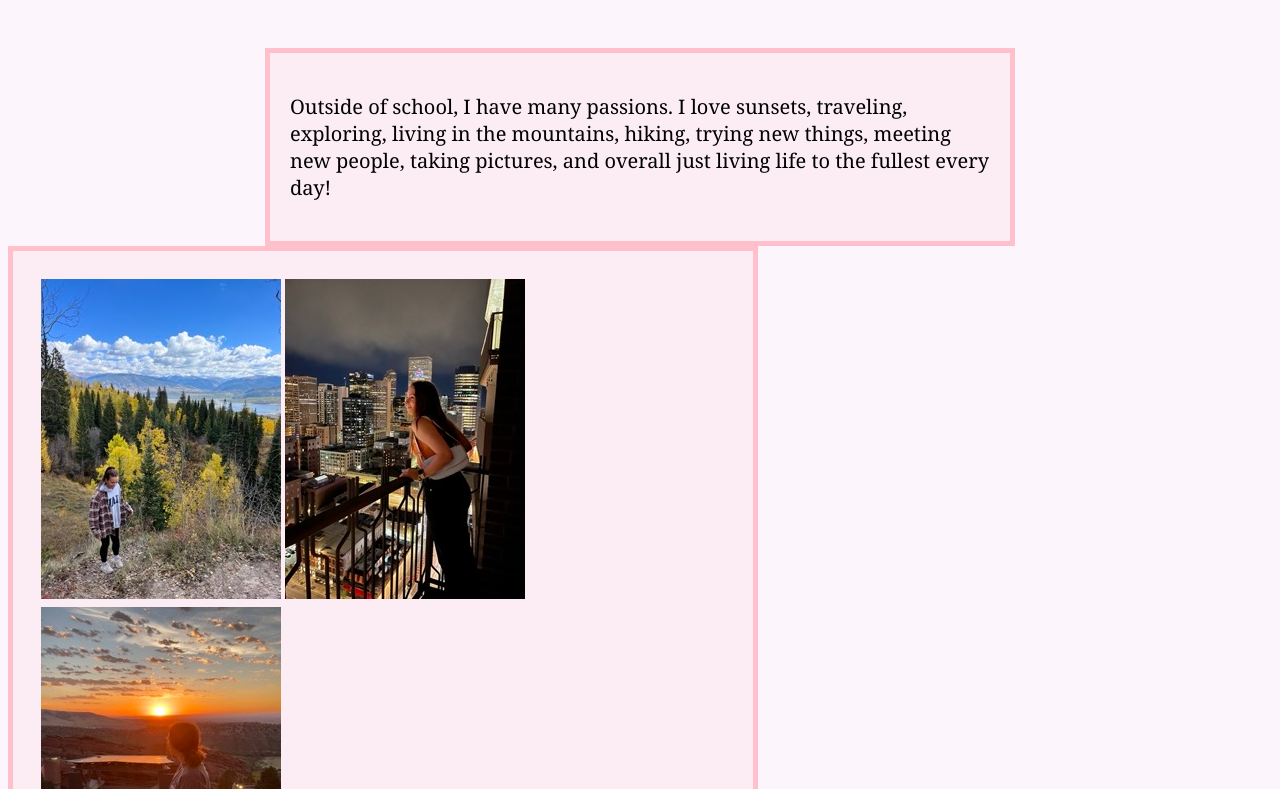
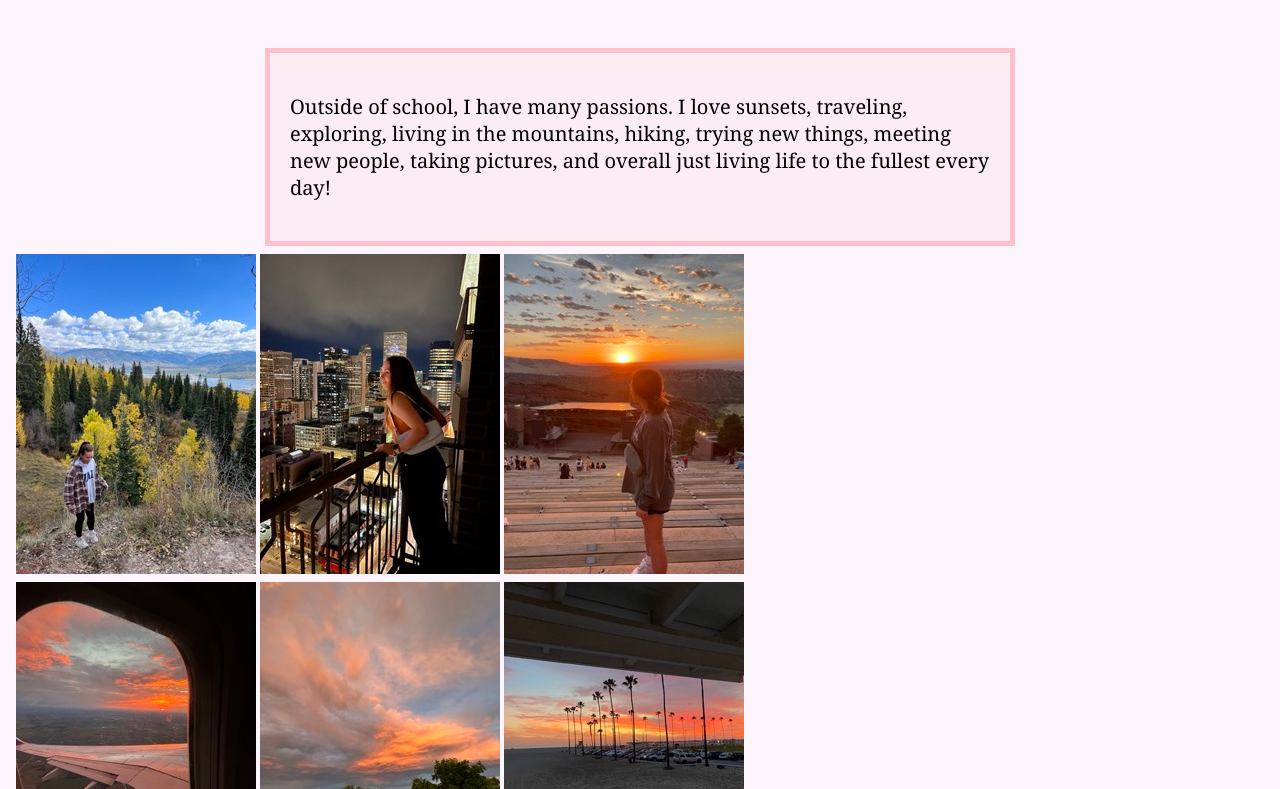
Before and after one commit to coth0598/coth0598.github.io, a plain HTML site: page midterm/about.html in a window 1280 px wide. Shown: the part 163-952 px from the top of the page. Drawn offline with Linux system fonts and the light colour scheme.

Commit message:
Update about.html

```diff
--- a/midterm/about.html
+++ b/midterm/about.html
@@ -26,7 +26,7 @@
          <p>Outside of school, I have many passions. I love sunsets, traveling, exploring, living in the mountains, hiking, trying new things, meeting new people, taking pictures, and overall just living life to the fullest every day!</p>
          </div>
      </div>
-     <div class="textbox">
+
      <div class="row">
         <div class="column">
           <img src="me.jpeg">
@@ -40,7 +40,6 @@
           <img src="me6.jpeg">
         </div>
         </div>
-     </div>
 
 </body>
 </html>
```
